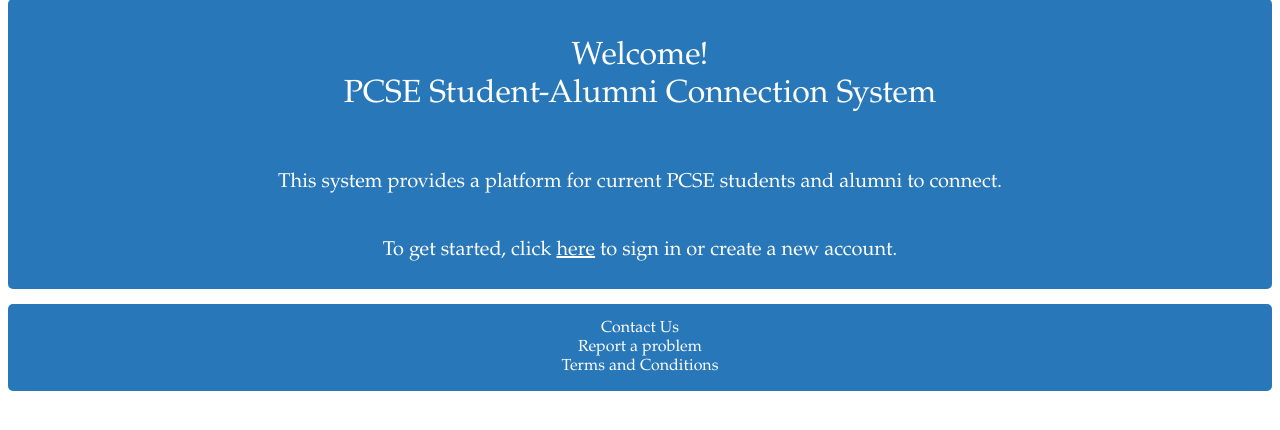
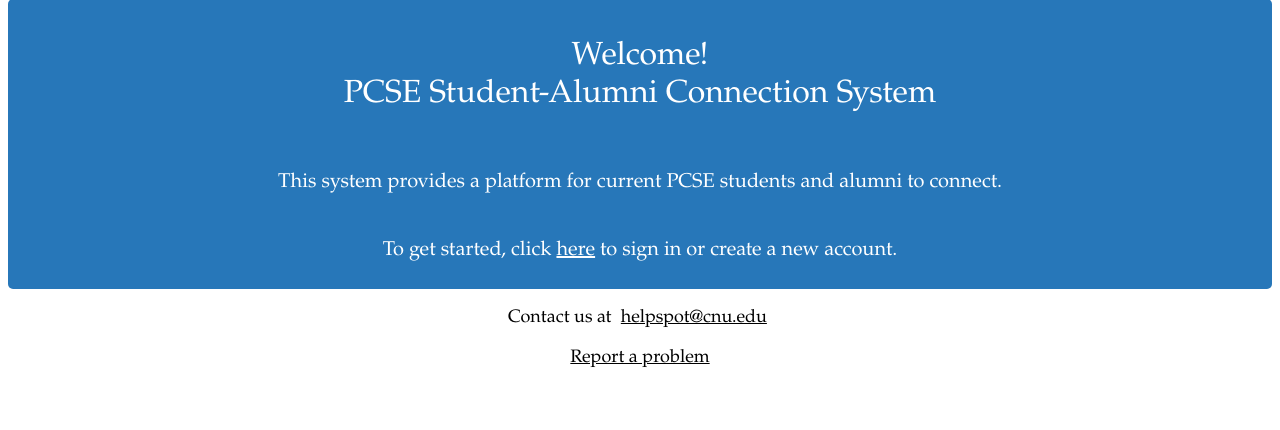
Before and after one commit to lukecotnoir/CPSC351-group1, a PHP site: page / in a window 1280 px wide. Shown: the part 92-522 px from the top of the page. Run offline with PHP 8.4, Linux system fonts and the light colour scheme.

Commit message:
more css stuff

```diff
--- a/index.php
+++ b/index.php
@@ -1,4 +1,3 @@
-
 <?php
     include_once(realpath("resources/config.php"));
     include_once(realpath(TEMPLATES_PATH . "/header.php"));
--- a/public_html/css/footer-styling.css
+++ b/public_html/css/footer-styling.css
@@ -1,19 +1,21 @@
-.footer {
-    display: flex;
-    align-items: center;
-    justify-content: space-between;
-    flex-direction: column;
-    background-color: #2777b9;
-    margin-top: 15px;
-    padding: 15px;
-    border-radius: 5px;
+foot {
+    bottom: 0;
+    margin-top: auto;
+    text-align: center;
+    font-size: large;
     font-family: Baskerville, "Baskerville Old Face", "Goudy Old Style", Garamond, "Times New Roman", serif;
 }
-.footer a {
-    color: white;
+foot a {
+    text-align: center;
     text-decoration: none;
+    color: black;
+    text-decoration: underline;
+    padding: 2px 5px;
 }
-.footer a:hover {
-    color: whitesmoke;
-    text-decoration: underline;
+foot a:hover {
+    text-decoration: none;
+    background-color: #e6f0f9;
+    border-radius: 5px;
+    color: black;
+    transition: 0.2s ease;
 }
--- a/public_html/css/home-styling.css
+++ b/public_html/css/home-styling.css
@@ -1,3 +1,9 @@
+/* body {
+    display: flex;
+    flex-direction: column;
+    min-height: 100vh;
+    width: 100%;
+} */
 .home {
     background-color: #2777b9;
     margin-top: 15px;
--- a/resources/templates/footer.php
+++ b/resources/templates/footer.php
@@ -1,8 +1,9 @@
 <link href="public_html/css/footer-styling.css" rel="stylesheet">
-<div id="footer">
-    <div class="footer items">
-        <a href="#">Contact Us</a>
-        <a href="#">Report a problem</a>
-        <a href="#">Terms and Conditions</a>
+<foot>
+    <div id="footer">
+        <div class="footer items">
+            <p>Contact us at&nbsp;<a href="helpspot@cnu.edu">helpspot@cnu.edu</a></p>
+            <a href="#">Report a problem</a>
+        </div>
     </div>
-</div>
+</foot>
--- a/resources/templates/header.php
+++ b/resources/templates/header.php
@@ -11,12 +11,13 @@
     <div class="navbar">
         <div class="logo"><a href="index.php">CNU Connect</a></div>
         <div class="menu">
-	        <a href="#">Search</a>
-	        <a href="#">Event Board</a>
+            <a href="#">Search</a>
+            <a href="#">Event Board</a>
             <a href="#">Communities</a>
             <a href="#">Messages</a>
             <a href="#">Login</a>
         </div>
     </div>
+
 </body>
 </html>
```
